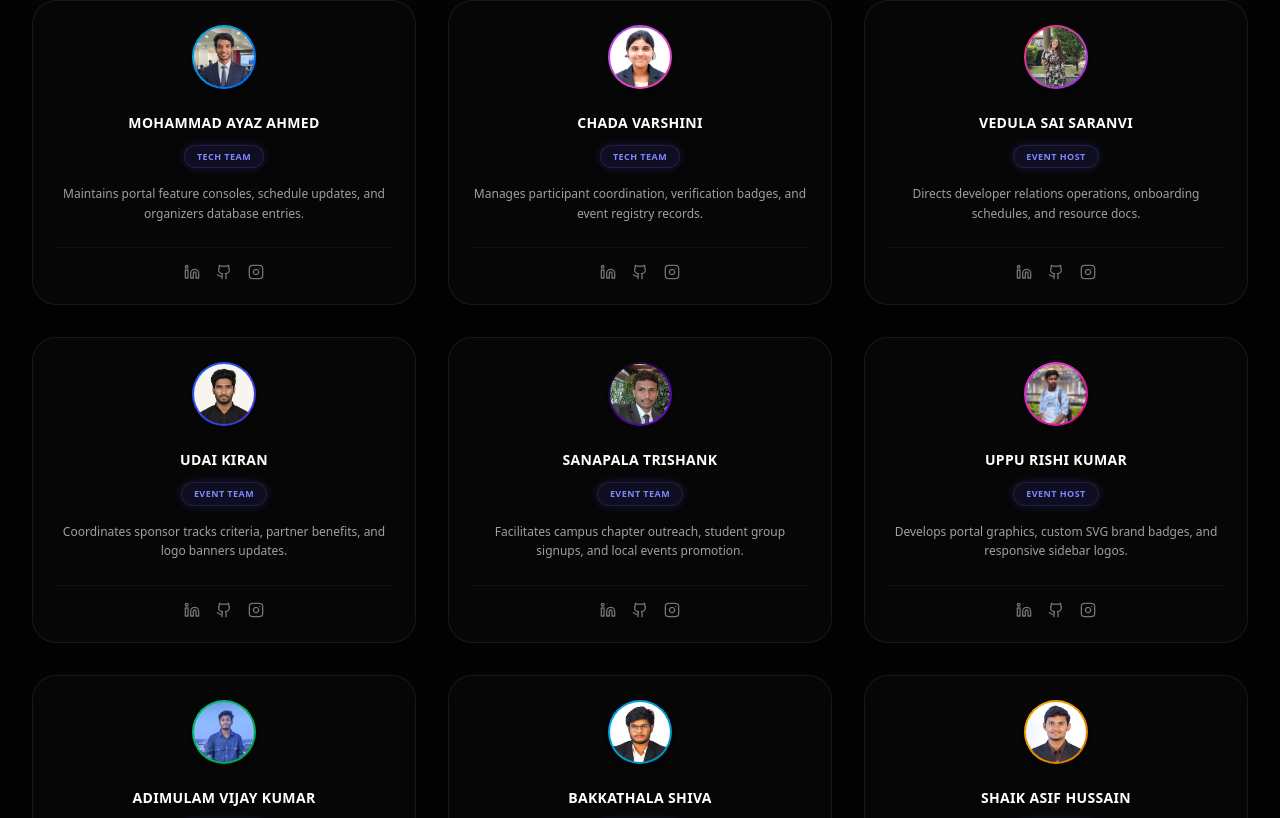
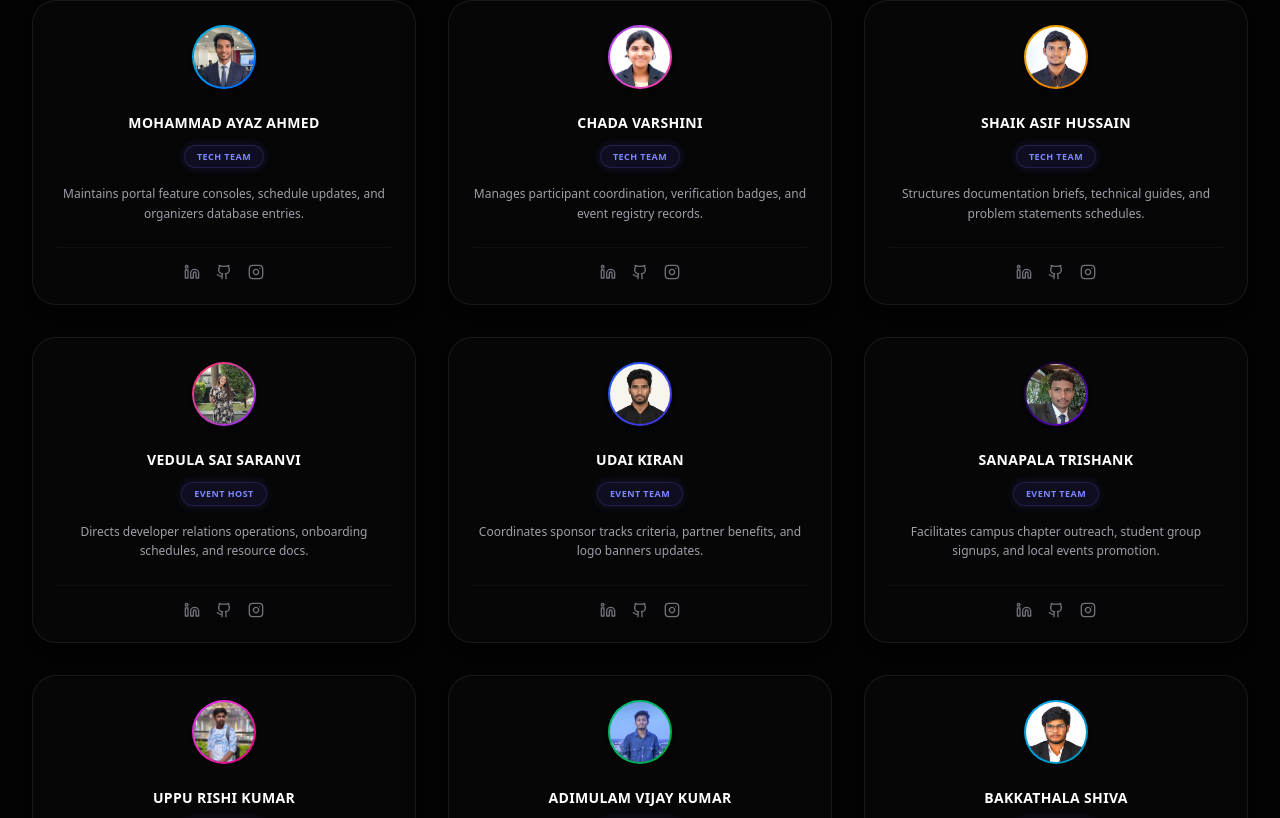
Before and after one commit to geethikaparvatham/vertothon, a Next.js app: page /team in a window 1280 px wide. Shown: the part 1902-2720 px from the top of the page. Built offline with nearby package versions, Linux system fonts and the light colour scheme.

Commit message:
feat: place Shaik Asif Hussain card right after Chada Varshini card

```diff
--- a/src/app/team/page.tsx
+++ b/src/app/team/page.tsx
@@ -147,6 +147,16 @@ export default function TeamPage() {
       links: { linkedin: "chada-varshini", github: "chadavarshini", twitter: "chada_varshini" },
     },
     {
+      name: "SHAIK ASIF HUSSAIN",
+      role: "TECH TEAM",
+      initials: "SA",
+      image: "/team_asif.jpg",
+      color: "from-yellow-500 to-amber-600",
+      glow: "shadow-yellow-500/10 hover:border-zinc-800",
+      bio: "Structures documentation briefs, technical guides, and problem statements schedules.",
+      links: { linkedin: "asif-hussain-shaik", github: "asifhussain", twitter: "asif_hussain" },
+    },
+    {
       name: "VEDULA SAI SARANVI",
       role: "EVENT HOST",
       initials: "VS",
@@ -205,16 +215,6 @@ export default function TeamPage() {
       glow: "shadow-sky-500/10 hover:border-zinc-800",
       bio: "Configures static page optimization bundles and routing parameters boundaries.",
       links: { linkedin: "shiva-bakkathala", github: "shivab", twitter: "shiva_b" },
-    },
-    {
-      name: "SHAIK ASIF HUSSAIN",
-      role: "TECH TEAM",
-      initials: "SA",
-      image: "/team_asif.jpg",
-      color: "from-yellow-500 to-amber-600",
-      glow: "shadow-yellow-500/10 hover:border-zinc-800",
-      bio: "Structures documentation briefs, technical guides, and problem statements schedules.",
-      links: { linkedin: "asif-hussain-shaik", github: "asifhussain", twitter: "asif_hussain" },
     },
     {
       name: "HARSHA",
```
